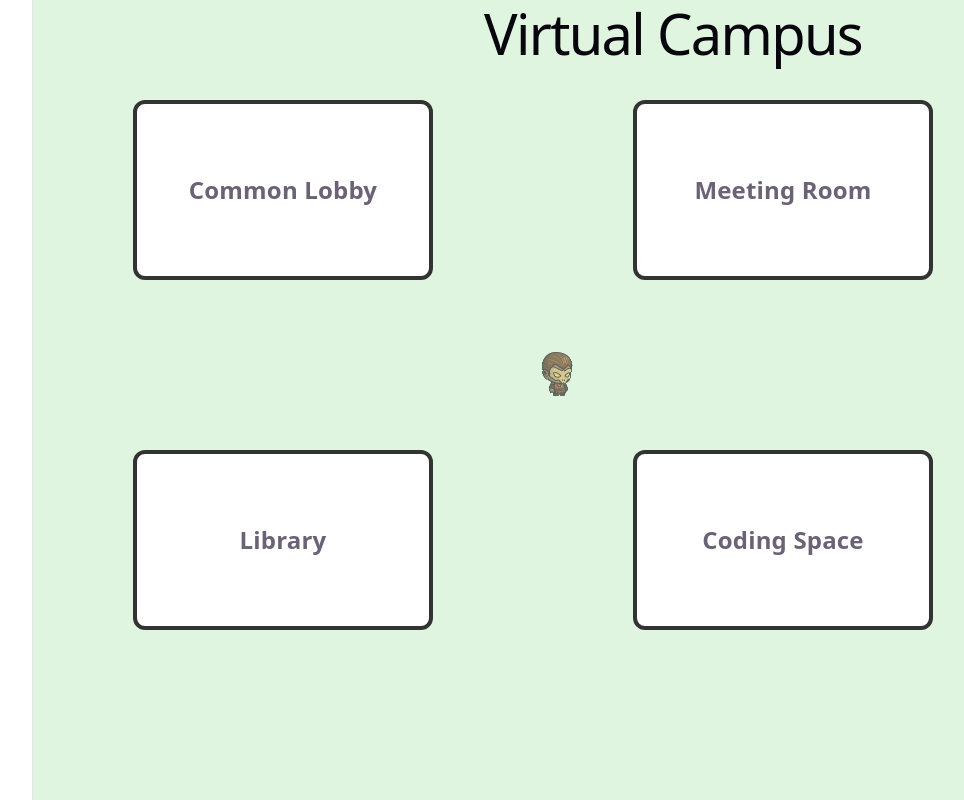
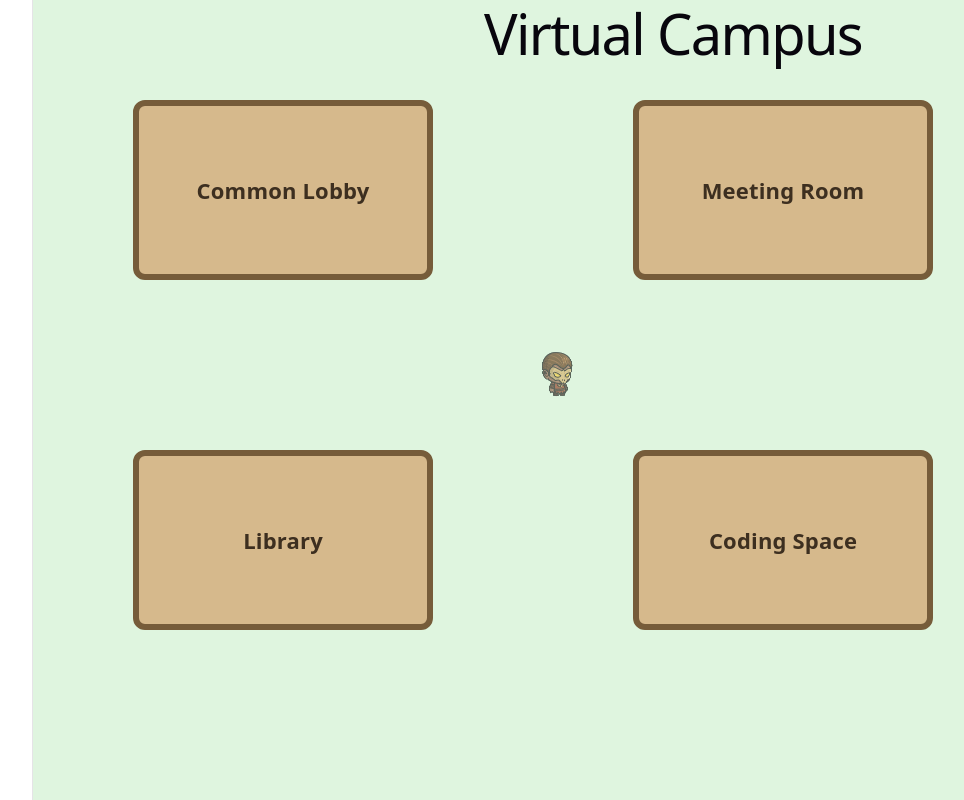
Before and after one commit to Rishu2913/xyz, a React (Vite) app in the folder client/: page /campus in a window 1280 px wide. Shown: the top 800 px of the page, without its empty margins (45-1009 px from the left). Built offline with nearby package versions, Linux system fonts and the light colour scheme.

Commit message:
refractor: extract campus room component

```diff
--- /dev/null
+++ b/client/src/components/campus/campusRoom.jsx
@@ -0,0 +1,27 @@
+function CampusRoom({ room }) {
+    return (
+        <div
+            style={{
+                position: "absolute",
+                left: room.x,
+                top: room.y,
+                width: room.width,
+                height: room.height,
+                backgroundColor: "#d6b98c",
+                border: "6px solid #765c3a",
+                borderRadius: "12px",
+                boxSizing: "border-box",
+                display: "flex",
+                alignItems: "center",
+                justifyContent: "center",
+                fontSize: "22px",
+                fontWeight: "bold",
+                color: "#3d2f20",
+            }}
+        >
+            {room.name}
+        </div>
+    );
+}
+
+export default CampusRoom;
--- a/client/src/pages/Campus.jsx
+++ b/client/src/pages/Campus.jsx
@@ -3,6 +3,7 @@ import { useNavigate } from "react-router-dom";
 import avatarImage from "../assets/avatar.svg";
 import { ROOMS } from "../data/campusData";
 import Avatar from "../components/campus/Avatar";
+import CampusRoom from "../components/campus/campusRoom";
 
 function Campus() {
     const navigate = useNavigate();
@@ -310,27 +311,10 @@ function Campus() {
 
             {/* Rooms */}
             {ROOMS.map((room) => (
-                <div
+                <CampusRoom
                     key={room.id}
-                    style={{
-                        position: "absolute",
-                        left: room.x,
-                        top: room.y,
-                        width: room.width,
-                        height: room.height,
-                        backgroundColor: "#ffffff",
-                        border: "4px solid #333",
-                        borderRadius: "12px",
-                        display: "flex",
-                        alignItems: "center",
-                        justifyContent: "center",
-                        fontSize: "24px",
-                        fontWeight: "bold",
-                        boxSizing: "border-box",
-                    }}
-                >
-                    {room.name}
-                </div>
+                    room={room}
+                />
             ))}
 
             {nearRoom && (
```
